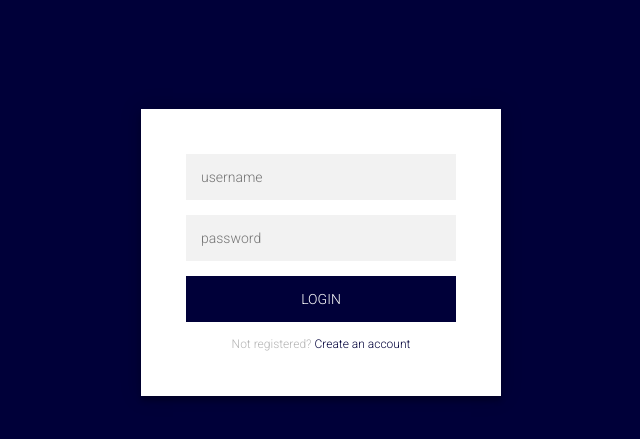
After one commit to dheerajck/Web-Framework, a Python web app: template templates/authentication-templates/login-register.html in a window 1280 px wide. The commit adds this page. Shown: the top 439 px of the page, without its empty margins (319-959 px from the left). Run offline with Jinja, Linux system fonts and the light colour scheme; the template is opened without the code that fills it, so the values that code supplies are empty; some libraries are stand-ins or nearby versions.

```diff
--- /dev/null
+++ b/templates/authentication-templates/login-register.html
@@ -0,0 +1,141 @@
+<!DOCTYPE html>
+<html lang="en">
+<head>
+	<meta charset="UTF-8">
+	<title>Login & Registration Form</title>
+	<style>
+		@import url(https://fonts.googleapis.com/css?family=Roboto:300);
+
+.login-page {
+  width: 360px;
+  padding: 8% 0 0;
+  margin: auto;
+}
+.form {
+  position: relative;
+  z-index: 1;
+  background: #FFFFFF;
+  max-width: 360px;
+  margin: 0 auto 100px;
+  padding: 45px;
+  text-align: center;
+  box-shadow: 0 0 20px 0 rgba(0, 0, 0, 0.2), 0 5px 5px 0 rgba(0, 0, 0, 0.24);
+}
+.form input {
+  font-family: "Roboto", sans-serif;
+  outline: 0;
+  background: #f2f2f2;
+  width: 100%;
+  border: 0;
+  margin: 0 0 15px;
+  padding: 15px;
+  box-sizing: border-box;
+  font-size: 14px;
+}
+.form button {
+  font-family: "Roboto", sans-serif;
+  text-transform: uppercase;
+  outline: 0;
+  background: #000039;
+  width: 100%;
+  border: 0;
+  padding: 15px;
+  color: #FFFFFF;
+  font-size: 14px;
+  -webkit-transition: all 0.3 ease;
+  transition: all 0.3 ease;
+  cursor: pointer;
+}
+.form button:hover,.form button:active,.form button:focus {
+  background: #000039;
+}
+.form .message {
+  margin: 15px 0 0;
+  color: #b3b3b3;
+  font-size: 12px;
+}
+.form .message a {
+  color: #000039;
+  text-decoration: none;
+}
+.form .register-form {
+  display: none;
+}
+.container {
+  position: relative;
+  z-index: 1;
+  max-width: 300px;
+  margin: 0 auto;
+}
+.container:before, .container:after {
+  content: "";
+  display: block;
+  clear: both;
+}
+.container .info {
+  margin: 50px auto;
+  text-align: center;
+}
+.container .info h1 {
+  margin: 0 0 15px;
+  padding: 0;
+  font-size: 36px;
+  font-weight: 300;
+  color: #1a1a1a;
+}
+.container .info span {
+  color: #4d4d4d;
+  font-size: 12px;
+}
+.container .info span a {
+  color: #000000;
+  text-decoration: none;
+}
+.container .info span .fa {
+  color: #EF3B3A;
+}
+body {
+  background: #000039; /* fallback for old browsers */
+  background: -webkit-linear-gradient(right, #000039 #000039);
+  background: -moz-linear-gradient(right, #000039 #000039);
+  background: -o-linear-gradient(right, #000039 #000039);
+  background: linear-gradient(to left, #000039 #000039);
+  font-family: "Roboto", sans-serif;
+  -webkit-font-smoothing: antialiased;
+  -moz-osx-font-smoothing: grayscale;
+}
+	</style>
+
+	<script src="http://code.jquery.com/jquery-1.11.0.min.js"></script>
+
+</head>
+
+<body>
+
+
+	<div class="login-page">
+		<div class="form">
+		  <form class="register-form" >
+			<input type="text" placeholder="name"/>
+			<input type="password" placeholder="password"/>
+			<input type="text" placeholder="email address"/>
+			<button>create</button>
+			<p class="message">Already registered? <a href="#">Sign In</a></p>
+		  </form>
+		  <form class="login-form" action="http://localhost:8000/authentication/" method="get">
+			<input type="text" placeholder="username"/>
+			<input type="password" placeholder="password"/>
+			<button>login</button>
+			<p class="message">Not registered? <a href="#">Create an account</a></p>
+		  </form>
+		</div>
+	  </div>
+	  <!-- <script src="myscripts.js"></script> -->
+	  <script>$('.message').click(function () {
+		$('form').animate({ height: "toggle", opacity: "toggle" }, "slow");
+	 });
+	 </script>
+
+</body>
+
+</html>
--- /dev/null
+++ b/templates/authentication-templates/myscripts.js
@@ -0,0 +1,3 @@
+$('.message').click(function () {
+   $('form').animate({ height: "toggle", opacity: "toggle" }, "slow");
+});
--- a/url_config.py
+++ b/url_config.py
@@ -4,6 +4,8 @@ from clean_print_function.clean_print import first_clean_print_function
 URL_DICTIONARY = {
     '': views.root,
     'test': views.test,
+    'login': views.login_view,
+    'authentication': views.authenticating_view,
 }
 
 
--- a/template_functions/template_handlers.py
+++ b/utils/template_handlers.py
@@ -1,5 +1,11 @@
 def render_template(template_name='test.html', context={}):
+    from os import getcwd
 
+    print(getcwd())
+
+    '''
+    this function returns html string
+    '''
     html_string = ""
 
     with open(f'templates/{template_name}', mode='r') as template_file:
--- a/views/__init__.py
+++ b/views/__init__.py
@@ -1,4 +1,6 @@
 from .views1 import *
+from .authentication_views import *
 
+start_response_headers = {}
 
 print("Initialization Works")
```
Also changed, not shown: app.py (+67 -12 lines), templates/HTTP404.html (+6 -1 lines), templates/authentication-templates/style.css (added, +100 -0 lines), utils/authentication_functions.py (added, +12 -0 lines), utils/post_form_handler.py (added, +70 -0 lines), utils/redirect_functions.py (added, +8 -0 lines), views/authentication_views.py (added, +54 -0 lines), views/views1.py (+22 -4 lines).
